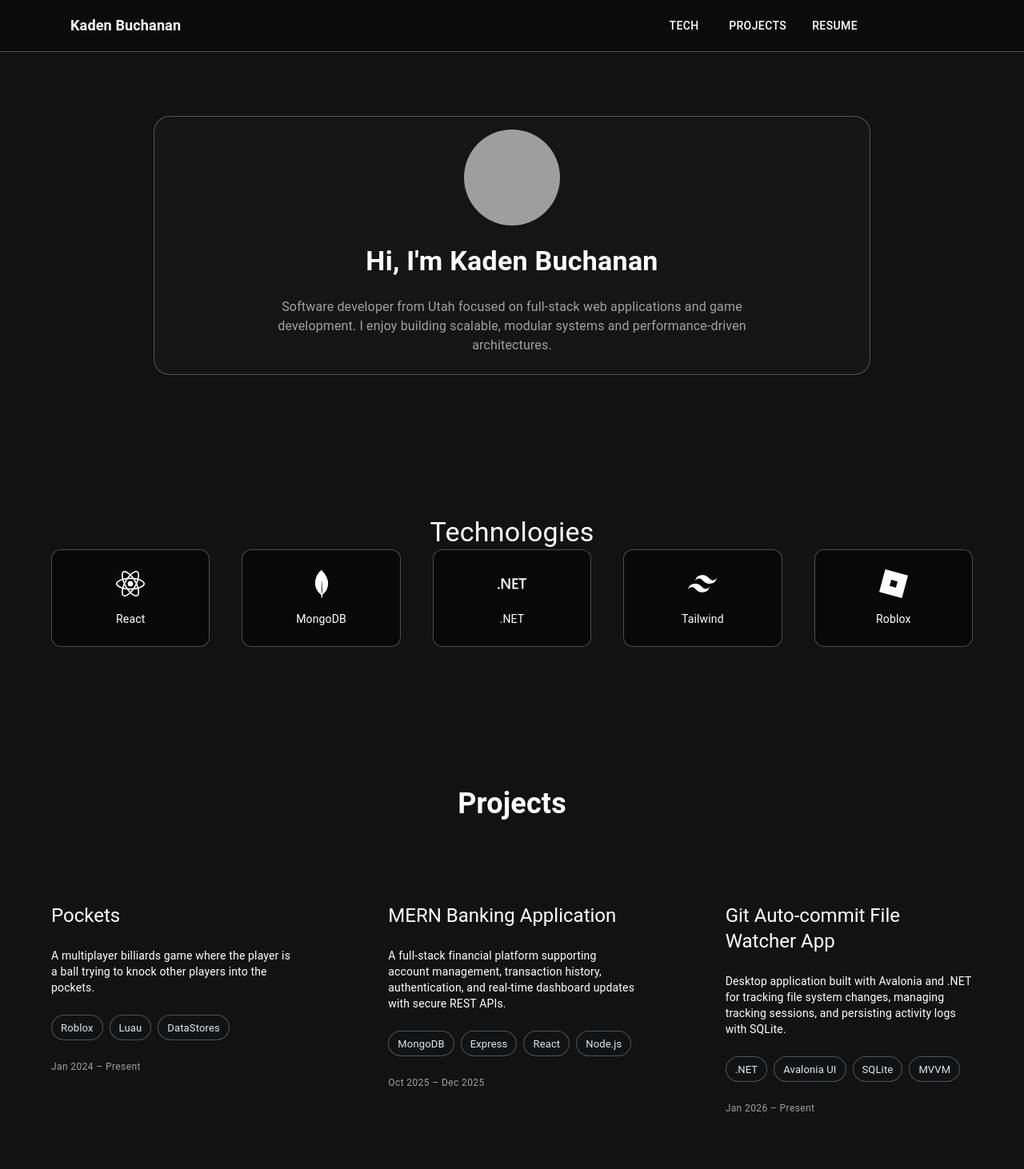
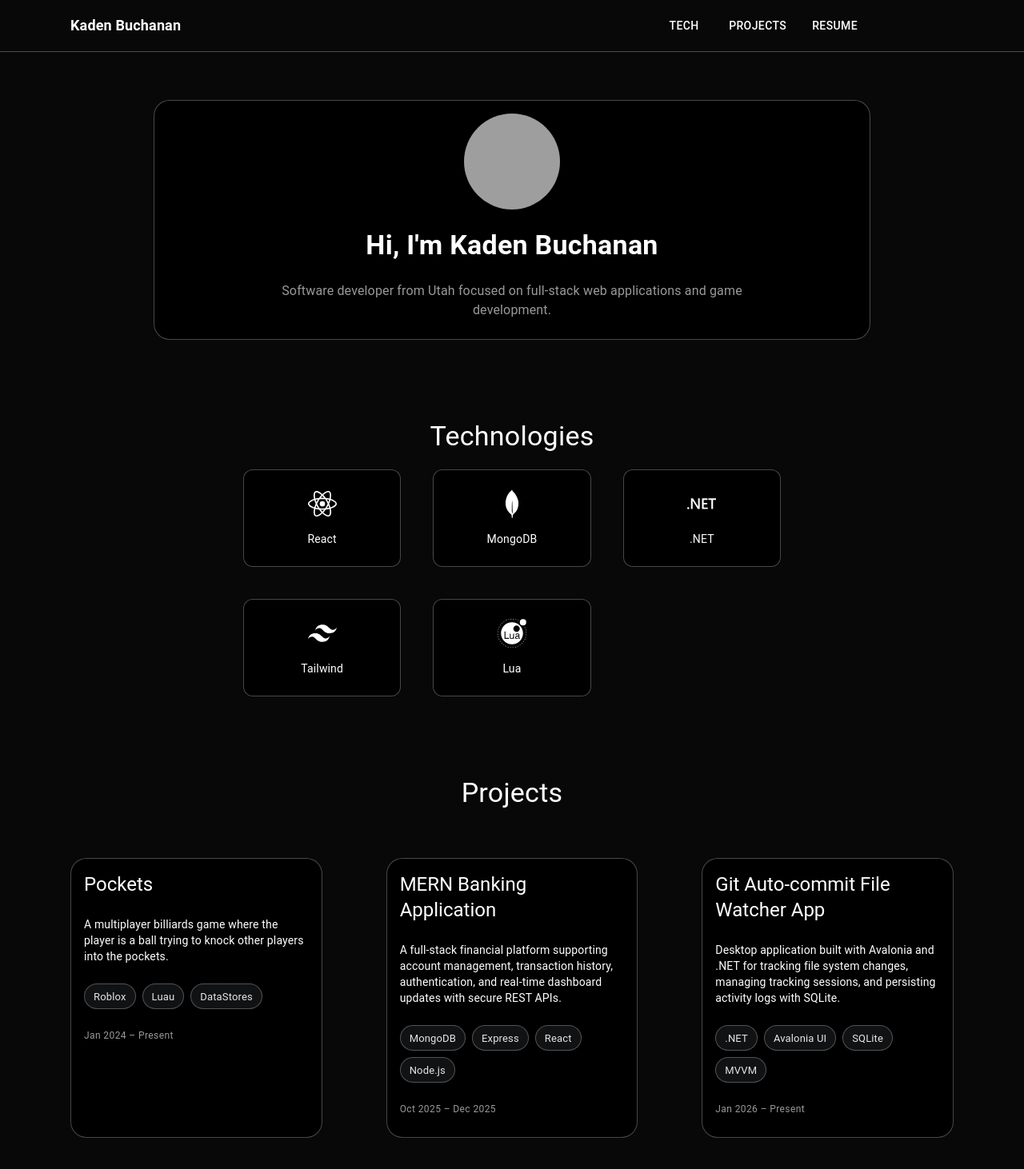
Before and after one commit to kadenb04/kadenb04.github.io, a React (Vite) app in the folder my-portfolio/: page / in a window 1280 px wide. Shown: the top 1462 px of the page at 80% size. Built offline with nearby package versions, Linux system fonts and the light colour scheme; grey boxes are pictures that could not be loaded; some icons are missing.

Commit message:
fix layout and styling

```diff
--- a/my-portfolio/src/components/IntroCard.jsx
+++ b/my-portfolio/src/components/IntroCard.jsx
@@ -2,9 +2,10 @@
 
 export default function IntroCard() {
     return (
-    <section className="py-20 px-6">
+        <section className="py-15 px-6">
             <div className="max-w-4xl mx-auto">
                 <Card
+                    elevation={0}
                     sx={{
                         backgroundColor: "var(--color-surface-2)",
                         border: "1px solid var(--color-surface-3)",
@@ -24,8 +25,7 @@
 
                     <Typography variant="body1" sx={{ color: "var(--color-text-secondary)", maxWidth: 600 }}>
                       Software developer from Utah focused on full-stack web
-              applications and game development. I enjoy building scalable,
-              modular systems and performance-driven architectures.
+                        applications and game development.
                     </Typography>
 
                   </CardContent>
--- a/my-portfolio/src/components/Navbar.jsx
+++ b/my-portfolio/src/components/Navbar.jsx
@@ -13,20 +13,28 @@
       }}
     >
       <Toolbar className="max-w-6xl mx-auto w-full flex justify-between">
-        <div className="font-semibold text-lg">
+        <a href="#" className="font-semibold text-lg hover:opacity-80 transition">
           Kaden Buchanan
-        </div>
+        </a>
 
         <div className="flex gap-4">
           <Button href="#technologies" color="inherit">Tech</Button>
           <Button href="#projects" color="inherit">Projects</Button>
           <Button href="#resume" color="inherit">Resume</Button>
 
-          <IconButton href="https://github.com/YOURUSERNAME">
+          <IconButton
+            component="a"
+            href="https://github.com/kadenb04"
+            target="_blank"
+            rel="noopener noreferrer">
             <GitHubIcon />
           </IconButton>
 
-          <IconButton href="https://linkedin.com/in/YOURPROFILE">
+          <IconButton
+            component="a"
+            href="https://linkedin.com/in/kaden-buchanan-225b61230/"
+            target="_blank"
+            rel="noopener noreferrer">
             <LinkedInIcon />
           </IconButton>
         </div>
--- a/my-portfolio/src/components/ProjectCard.jsx
+++ b/my-portfolio/src/components/ProjectCard.jsx
@@ -5,7 +5,11 @@
   return (
     <Card className="group transition-all duration-300 rounded-2xl">
         <CardContent
+            elevation={0}
             sx={{
+                backgroundColor: "var(--color-surface-2)",
+                border: "1px solid var(--color-surface-3)",
+                borderRadius: "20px",
                 display: "flex",
                 flexDirection: "column",
                 height: "100%",
--- a/my-portfolio/src/components/Projects.jsx
+++ b/my-portfolio/src/components/Projects.jsx
@@ -1,17 +1,20 @@
 import projects from "../data/projects";
 import ProjectCard from "./ProjectCard";
+import { Typography } from "@mui/material";
 
 export default function Projects() {
   return (
-    <section className="py-20 px-6">
-        <h2 className="text-4xl font-bold text-center mb-12">
-            Projects
-        </h2>
+    <section id="projects" className="py-15 px-6">
+        <div className="max-w-6xl mx-auto">
+            <Typography variant="h4" className="mb-16 pb-5 text-center">
+                Projects
+            </Typography>
 
-        <div className="grid gap-8 sm:grid-cols-1 md:grid-cols-2 lg:grid-cols-3">
-            {projects.map((project, index) => (
-                <ProjectCard key={index} project={project} />
-            ))}
+            <div className="grid gap-8 sm:grid-cols-1 md:grid-cols-2 lg:grid-cols-3">
+                {projects.map((project, index) => (
+                    <ProjectCard key={index} project={project} />
+                ))}
+            </div>
         </div>
     </section>
   );
--- a/my-portfolio/src/components/Technologies.jsx
+++ b/my-portfolio/src/components/Technologies.jsx
@@ -4,7 +4,7 @@
   SiMongodb,
   SiDotnet,
   SiTailwindcss,
-  SiRoblox
+  SiLua
 } from "react-icons/si";
 
 const tech = [
@@ -12,18 +12,18 @@
   { name: "MongoDB", icon: <SiMongodb /> },
   { name: ".NET", icon: <SiDotnet /> },
   { name: "Tailwind", icon: <SiTailwindcss /> },
-  { name: "Roblox", icon: <SiRoblox /> },
+  { name: "Lua", icon: <SiLua /> },
 ];
 
 export default function Technologies() {
   return (
-    <section id="technologies" className="py-24 px-6">
-      <div className="max-w-6xl mx-auto text-center">
-        <Typography variant="h4" className="mb-16">
+    <section id="technologies" className="py-10 px-6">
+      <div className="max-w-2xl mx-auto text-center">
+        <Typography variant="h4" className="mb-16 pb-5">
           Technologies
         </Typography>
 
-        <div className="grid grid-cols-2 md:grid-cols-5 gap-10">
+        <div className="grid grid-cols-2 md:grid-cols-3 gap-10">
           {tech.map((t, i) => (
             <div
               key={i}
--- a/my-portfolio/src/index.css
+++ b/my-portfolio/src/index.css
@@ -1,9 +1,9 @@
 @import "tailwindcss";
 
 :root {
-  --color-surface-base: #0b0b0c;
+  --color-surface-base: #080808;
   --color-surface-1: #111214;
-  --color-surface-2: #080808;
+  --color-surface-2: #000000;
   --color-surface-3: rgba(207, 207, 207, 0.342);
 
   --color-success: #32a852;
--- a/my-portfolio/src/main.jsx
+++ b/my-portfolio/src/main.jsx
@@ -7,7 +7,8 @@
 
 const theme = createTheme({
   palette: {
-    mode: "dark",
+    mode: 'dark',
+    background: '#0e0d0d'
   },
   components: {
     MuiChip: {
```
Lines whose indentation alone changed are shown as unchanged.
